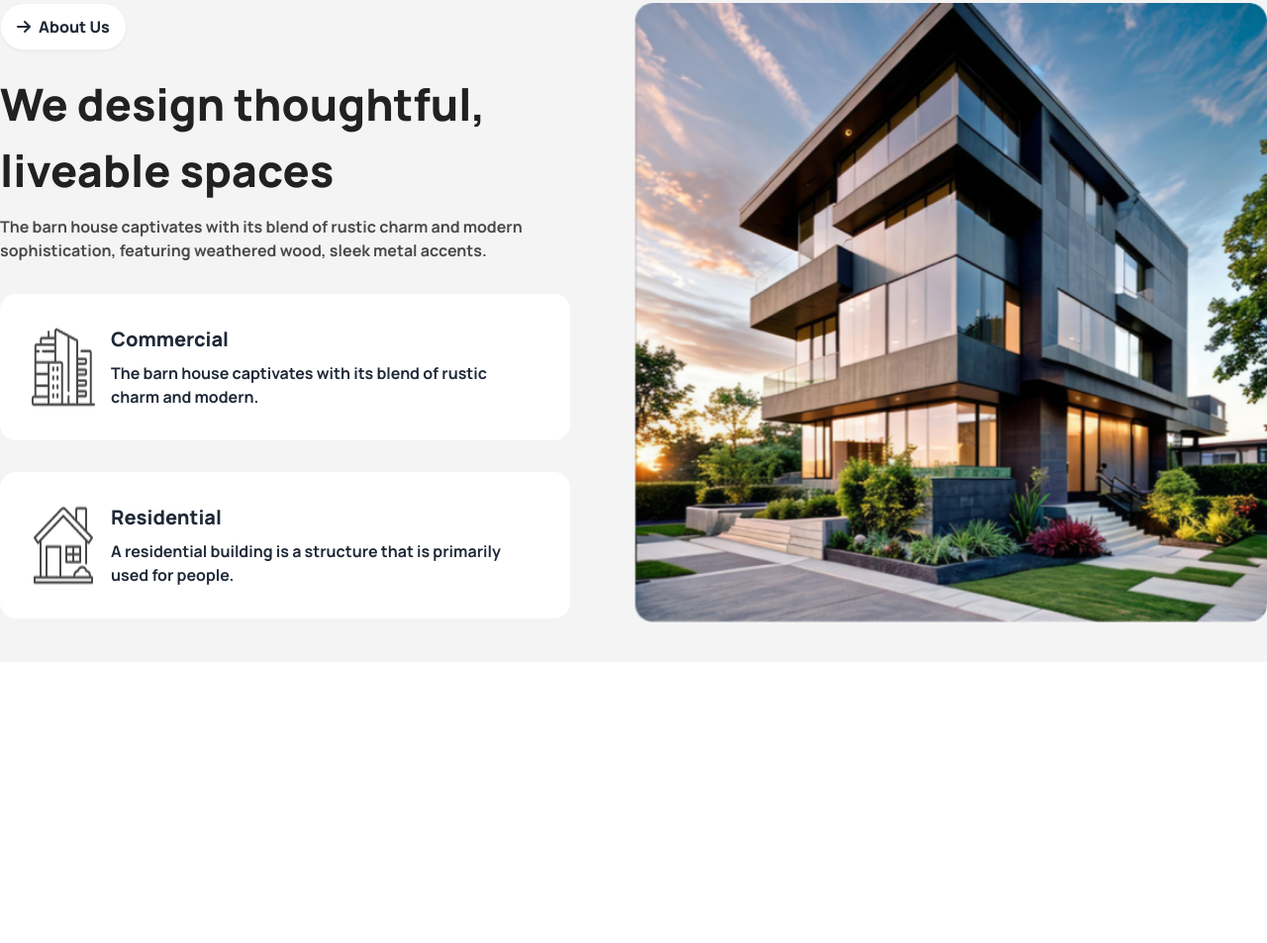
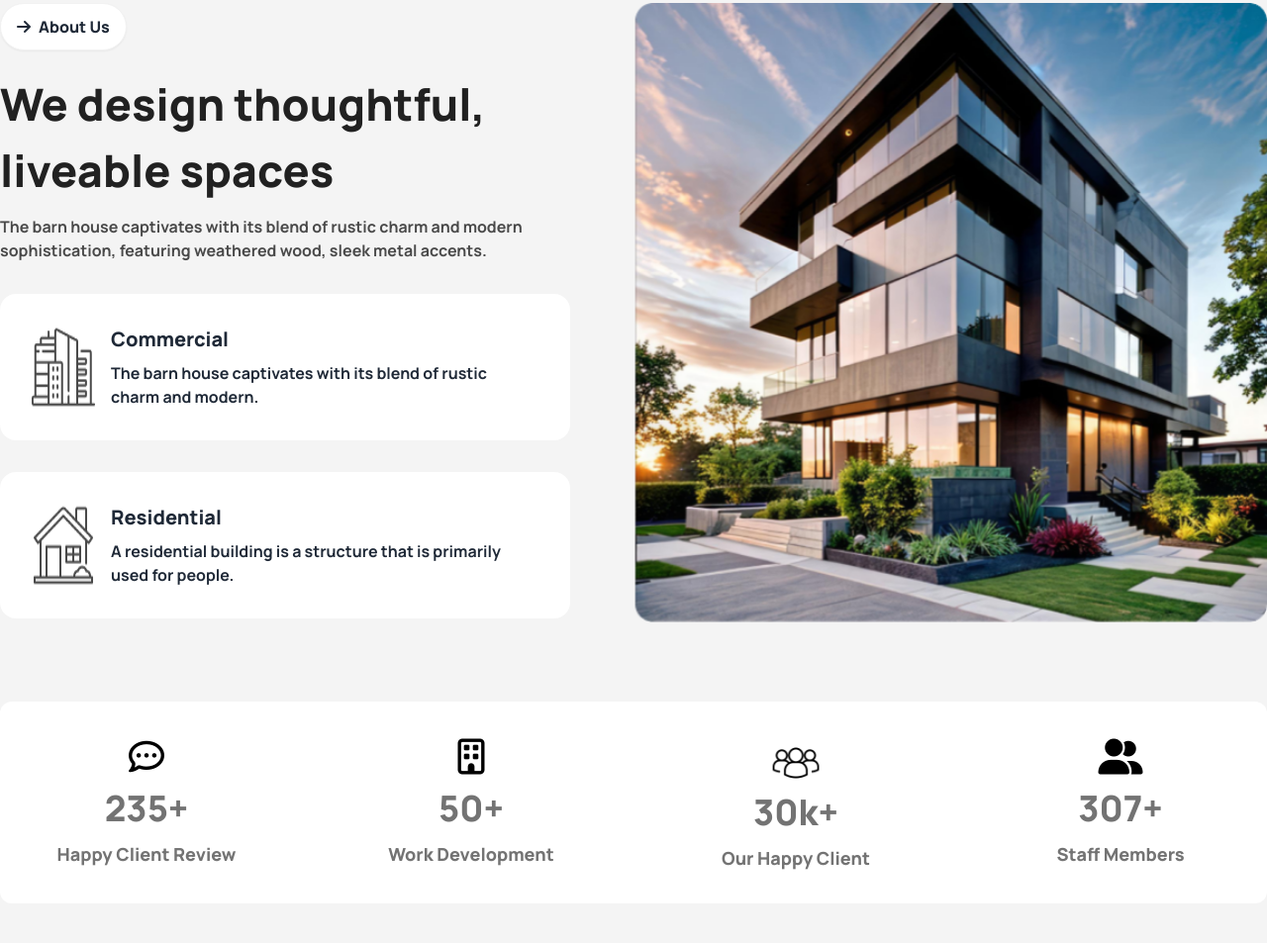
Before and after one commit to Shazzad501/Real_estate, a plain HTML site: page index.html in a window 1280 px wide. Shown: the part 853-1806 px from the top of the page at 99% size. Before the commit the page ends 1522 px from the top, so only its background shows below. Drawn offline with nearby package versions, Linux system fonts and the light colour scheme.

Commit message:
Counter card section done

```diff
--- a/index.html
+++ b/index.html
@@ -130,6 +130,33 @@
       </div>
      </section>
     <!-- We design thoughtful section close -->
+
+    <!-- counter card section start -->
+     <section  class="bg-[#f4f4f4] py-10">
+      <div class="mx-4 md:px-0 md:container bg-white rounded-xl md:mx-auto grid  grid-cols-1 gap-8 lg:grid-cols-4 ">
+        <div class="flex flex-col items-center justify-center p-8">
+          <p class="text-4xl font-bold mb-3 text-black"><i class="fa-regular fa-comment-dots"></i></p>
+          <h4 class="text-4xl font-extrabold mb-3 text-[#737373]">235+</h4>
+          <p class="text-lg font-extrabold text-[#737373]">Happy Client Review</p>
+        </div>
+        <div class="flex flex-col items-center justify-center p-8">
+          <p class="text-4xl font-bold mb-3 text-black"><i class="fa-regular fa-building"></i></p>
+          <h4 class="text-4xl font-extrabold mb-3 text-[#737373]">50+</h4>
+          <p class="text-lg font-extrabold text-[#737373]">Work Development</p>
+        </div>
+        <div class="flex flex-col items-center justify-center p-8">
+          <img class="w-[60px] h-[60px]" src="assets/group-chat.png" alt="">
+          <h4 class="text-4xl font-extrabold mb-3 text-[#737373]">30k+</h4>
+          <p class="text-lg font-extrabold text-[#737373]">Our Happy Client</p>
+        </div>
+        <div class="flex flex-col items-center justify-center p-8">
+          <p class="text-4xl font-bold mb-3 text-black"><i class="fa-solid fa-user-group"></i></p>
+          <h4 class="text-4xl font-extrabold mb-3 text-[#737373]">307+</h4>
+          <p class="text-lg font-extrabold text-[#737373]">Staff Members</p>
+        </div>
+      </div>
+     </section>
+    <!-- counter card section close -->
    </main>
   <!-- main body end -->
 
```
Also changed, not shown: assets/group-chat.png (added).
